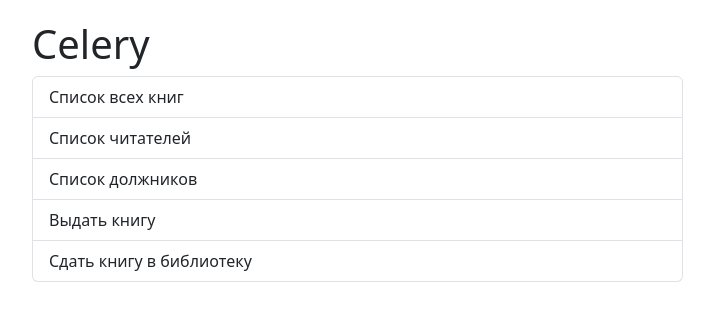
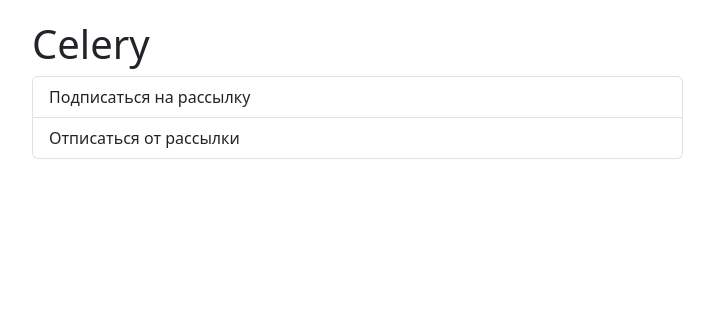
Before and after one commit to vikneo/Python-Advanced, a Flask app: page / in a window 1280 px wide. Shown: the part 92-413 px from the top of the page, without its empty margins (50-764 px from the left). Run offline with Flask 3, Linux system fonts and the light colour scheme.

Commit message:
Update index.html

```diff
--- a/module_22_celery/homework/templates/base/index.html
+++ b/module_22_celery/homework/templates/base/index.html
@@ -4,18 +4,14 @@
     <div class="container flex title-center direction-column">
         <h1>{{ title }}</h1>
         <div class="list-group col-lg-7">
-            <a href="" class="list-group-item list-group-item-action" aria-current="true">
-                Список всех книг
-            </a>
-            <a href=""
+            {% if group_id %}
+                {{ group_id }}
+            <a href="{{ url_for('get_status_task_id', group_id = group_id) }}" class="list-group-item list-group-item-action">Статус задачи</a>
+            {% endif %}
+            <a href="{{ url_for('subscription_to_newsletter') }}" class="list-group-item list-group-item-action">Подписаться на рассылку</a>
+            <a href="{{ url_for('unsubscription_from_newsletter') }}"
                class="list-group-item list-group-item-action">
-                Список читателей
-            </a>
-            <a href="" class="list-group-item list-group-item-action">Список должников</a>
-            <a href="" class="list-group-item list-group-item-action">Выдать книгу</a>
-            <a href=""
-               class="list-group-item list-group-item-action">
-                Сдать книгу в библиотеку
+                Отписаться от рассылки
             </a>
         </div>
     </div>
```
